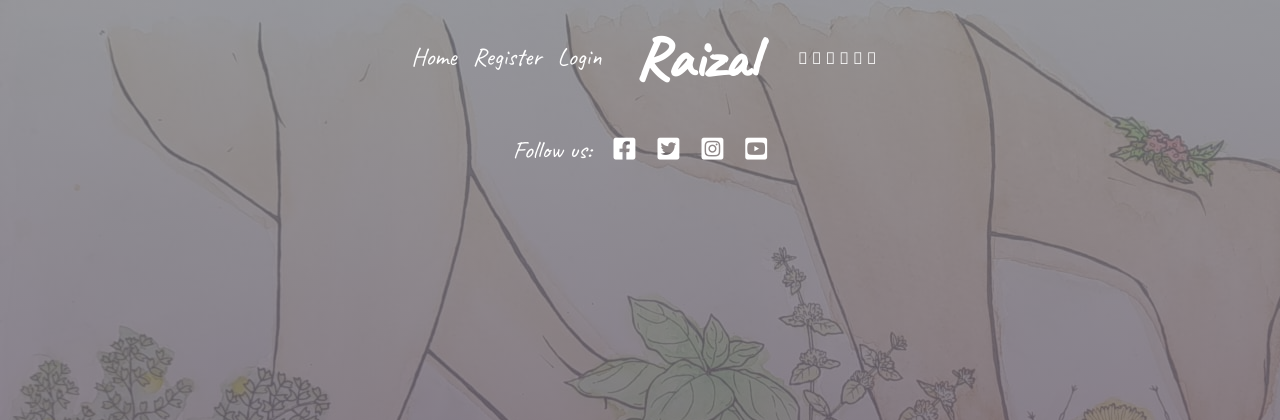
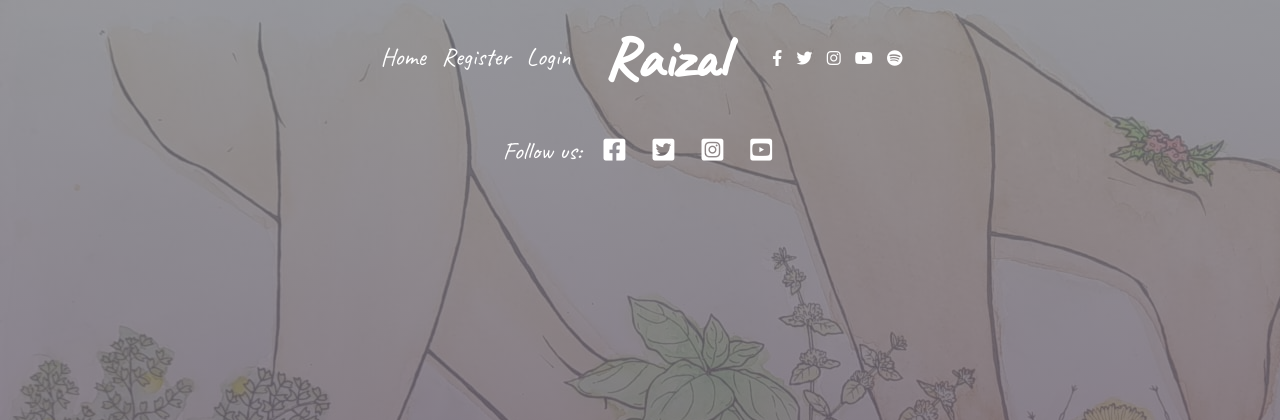
Before and after one commit to LuQuintas11/RaizalDuo, a Django app: template templates/base.html in a window 1280 px wide. Shown: the top 420 px of the page. Run offline with Django 3.2, Linux system fonts and the light colour scheme; the template is opened without the code that fills it, so the values that code supplies are empty; parts of the project's set-up code (start-up, migrations or seed data) failed here and were passed over.

Commit message:
change style for social media icons

```diff
--- a/static/css/style.css
+++ b/static/css/style.css
@@ -268,3 +268,7 @@ li>a{
     font-family: "Caveat";
     font-size: 25px;
 }
+
+i{
+    margin: 5px;
+}
--- a/templates/base.html
+++ b/templates/base.html
@@ -9,7 +9,7 @@
     <link rel="preconnect" href="https://fonts.gstatic.com">
     <link href="https://fonts.googleapis.com/css2?family=Roboto:wght@300&display=swap" rel="stylesheet">
     <link href="https://fonts.googleapis.com/css2?family=Lato:wght@300;700&display=swap" rel="stylesheet">
-    <link rel="stylesheet" href="https://cdnjs.cloudflare.com/ajax/libs/font-awesome/5.15.3/css/all.min.css">
+    <link rel="stylesheet" href="https://cdnjs.cloudflare.com/ajax/libs/font-awesome/6.2.0/css/all.min.css">
     <meta name="viewport" content="width=device-width, initial-scale=1" />
     <link href="https://cdn.jsdelivr.net/npm/bootstrap@5.0.1/dist/css/bootstrap.min.css" rel="stylesheet"
         integrity="sha384-+0n0xVW2eSR5OomGNYDnhzAbDsOXxcvSN1TPprVMTNDbiYZCxYbOOl7+AMvyTG2x" crossorigin="anonymous">
@@ -61,7 +61,7 @@
                     <i class="fa-brands fa-instagram"></i>
                     <i class="fa-brands fa-youtube"></i>
                     <i class="fa-brands fa-spotify"></i>
-                    <i class="fa-brands fa-spotify"></i>
+
             </div>
 
         </div>
```
